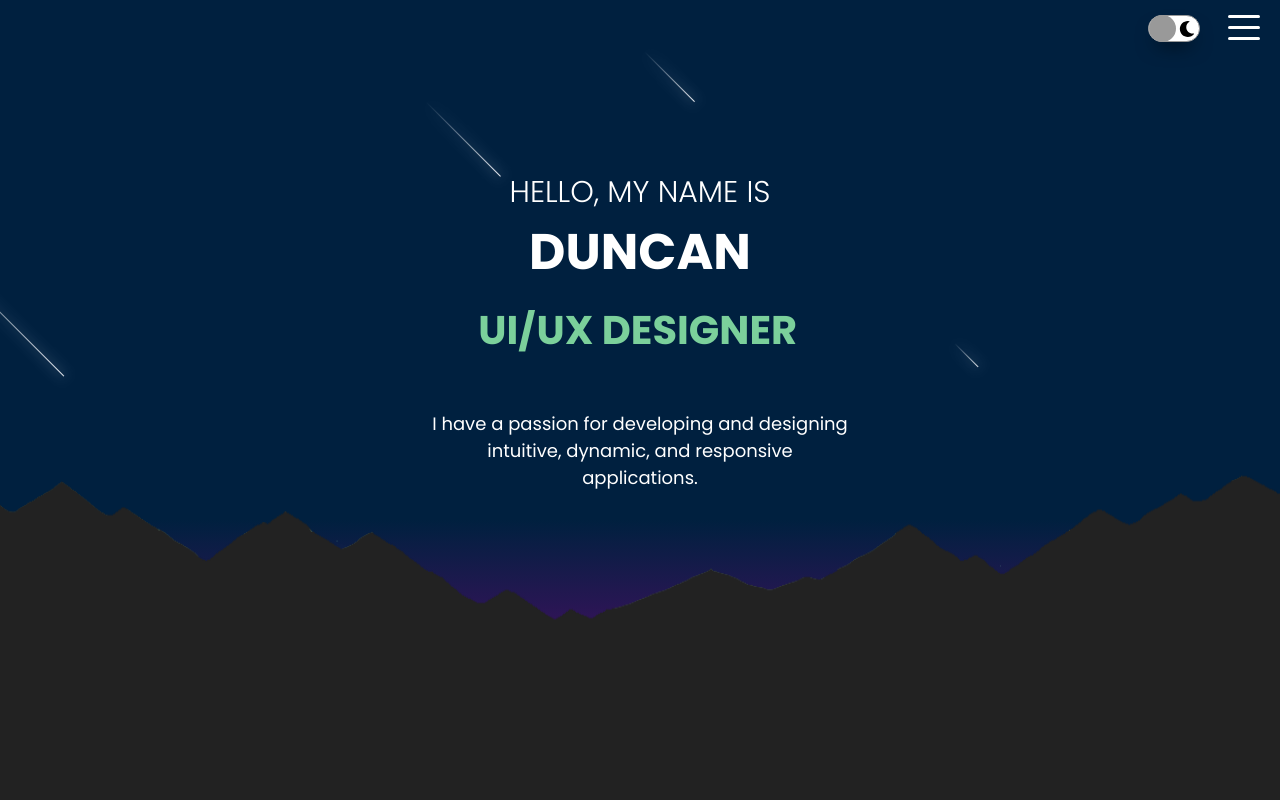
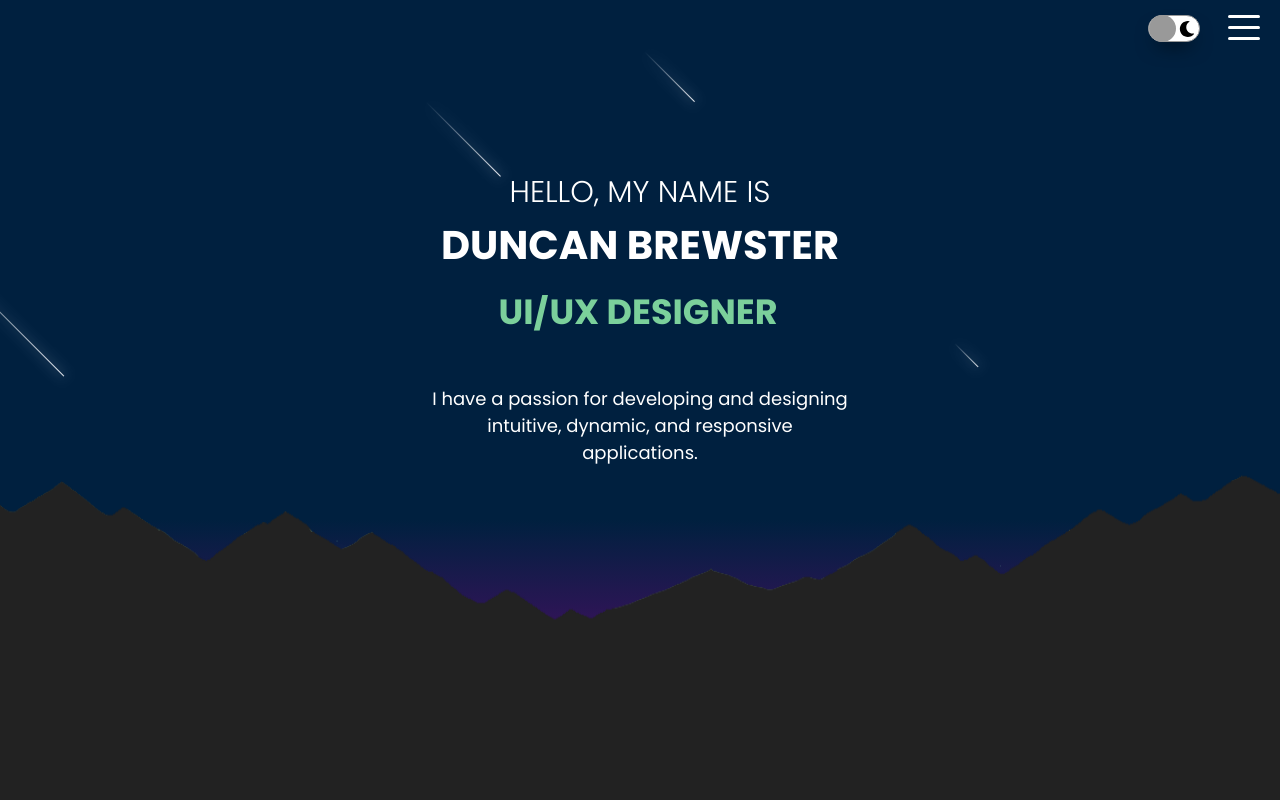
Before and after one commit to DuncanBrewster/portfolio, a React (Create React App) app: page / in a window 1280 px wide. Shown: the top 800 px of the page. Built offline with nearby package versions, Linux system fonts and the light colour scheme.

Commit message:
intro style changes

```diff
--- a/src/components/intro/Intro.jsx
+++ b/src/components/intro/Intro.jsx
@@ -29,7 +29,7 @@ const Intro = () => {
             <div className="i-body">
                 <div className="i-body-wrapper">
                     <h2 className="i-intro">HELLO, MY NAME IS</h2>
-                    <h1 className="i-name">DUNCAN</h1>
+                    <h1 className="i-name">DUNCAN BREWSTER</h1>
                     <div className="i-title">
                         <div className="i-title-wrapper">
                             <div className="i-title-item" >WEB DEVELOPER</div>
--- a/src/components/intro/intro.css
+++ b/src/components/intro/intro.css
@@ -246,7 +246,7 @@
 }
 
 .i-name{
-    font-size: 50px;
+    font-size: 40px;
     margin-bottom: 20px;
 }
 
@@ -281,14 +281,14 @@
 
 .i-title-item{
     height: 50px;
-    font-size: 40px;
+    font-size: 35px;
     font-weight: bold;
     color: #7bd09b;
     transition: .3s ease-in-out;
 }
 
 .i-desc{
-    margin-top: 50px;
+    margin-top: 40px;
     font-size: 18px;
     width: 50%;
     text-align: center;
--- a/src/components/project/project.css
+++ b/src/components/project/project.css
@@ -48,6 +48,7 @@ h3 {
     width: 100%;
     z-index: 0;
     width: 90%;
+    opacity: 0;
 }
 
 .p-browser{
@@ -78,7 +79,7 @@ h3 {
     background-color: #00203F;
 }
 
-.p-img:hover {
+.p:hover .p-img{
     opacity: 0.05;
     z-index: 0;
 }
@@ -94,6 +95,7 @@ h3 {
 .p:hover .desc {
     left: 50%;
     top: 75%;
+    opacity: 1;
 }
 
 @media screen and (max-width: 1100px) {
```
